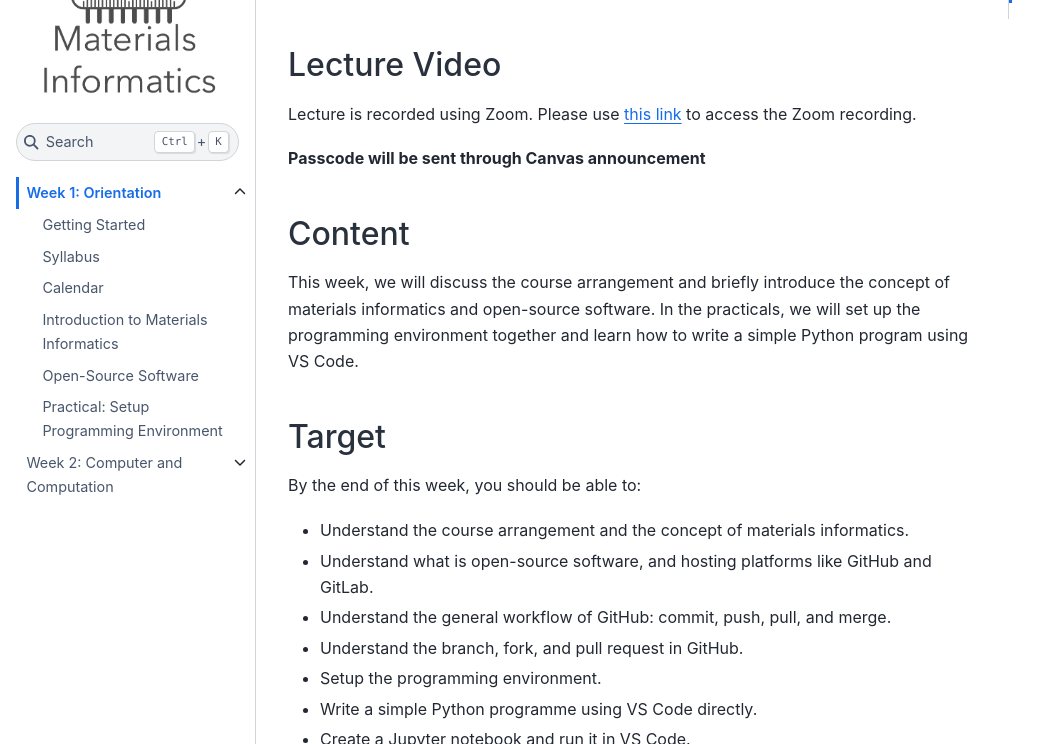
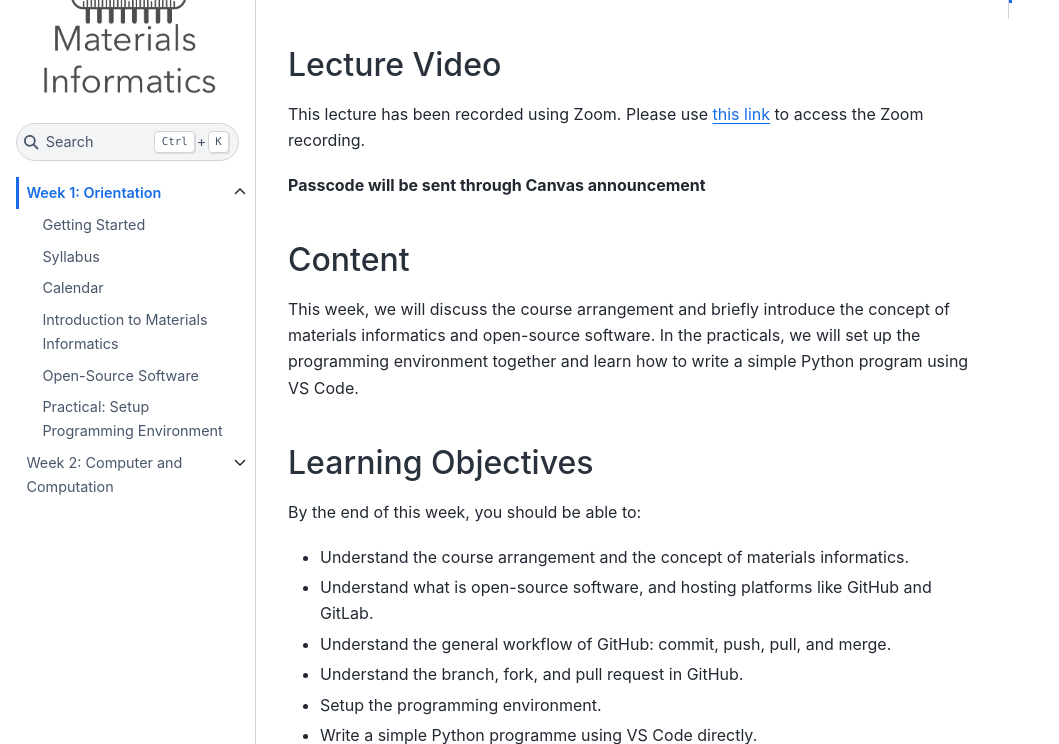
Before and after one commit to deng-group/MLE4217_5219_book, a Jupyter Book: the page built from orientation/intro.md, in a window 1280 px wide and 900 px high, scrolled down 1002 px, cut to the strip 156-900 px from the top of the window. Shown: the whole strip, without its empty margins (0-1059 px from the left). Built offline with Jupyter Book 1.0.4 settings and Sphinx 7.4.7 and the Sphinx Book theme 1.1.4, drawn with Linux system fonts in a browser that asks for light colours; pages that are not in the unit, such as notebooks, are missing from menus; comment, search, counter and statistics services are not loaded; some of the changed text lies outside the part shown.

Commit message:
Update orientation and computer introduction content: enhance images, revise learning objectives, and improve lecture descriptions

````diff
--- a/orientation/intro.md
+++ b/orientation/intro.md
@@ -1,21 +1,23 @@
 # Week 1: Orientation
 ```{image} ../figures/orientation_title.jpg
-:alt: figure
-:align: center
+---
+width: 100%
+name: directive-fig
+---
+```
 
-```
 ## Slides
 <iframe src="https://docs.google.com/presentation/d/e/2PACX-1vRN9R-AyTOa_WDo_4XlM7DlEEPQ5pwzCRLWegMFMhCOLdoDFJ8O4tkOcaUbAjdYr8ETSqPfq97uUalQ/embed?start=false&loop=false&delayms=3000" frameborder="0" width="100%" height="480" allowfullscreen="true" mozallowfullscreen="true" webkitallowfullscreen="true"></iframe>
 
 ## Lecture Video
-Lecture is recorded using Zoom. Please use [this link](https://nus-sg.zoom.us/rec/share/LsiPQWm4UAwimrX8AcYsbxPtKLuiIcvufGX0Tz9U6F8qskhErBDPZCdsSC_rNKcd.aJMhx6mzEJGZM_BB ) to access the Zoom recording.
+This lecture has been recorded using Zoom. Please use [this link](https://nus-sg.zoom.us/rec/share/LsiPQWm4UAwimrX8AcYsbxPtKLuiIcvufGX0Tz9U6F8qskhErBDPZCdsSC_rNKcd.aJMhx6mzEJGZM_BB ) to access the Zoom recording.
 
 **Passcode will be sent through Canvas announcement**
 
 ## Content
 This week, we will discuss the course arrangement and briefly introduce the concept of materials informatics and open-source software. In the practicals, we will set up the programming environment together and learn how to write a simple Python program using VS Code.
 
-## Target
+## Learning Objectives
 By the end of this week, you should be able to:
 - Understand the course arrangement and the concept of materials informatics.
 - Understand what is open-source software, and hosting platforms like GitHub and GitLab.
````
Also changed, not shown: computer/intro.md (+13 -11 lines), figures/computer_title.jpeg (added).
